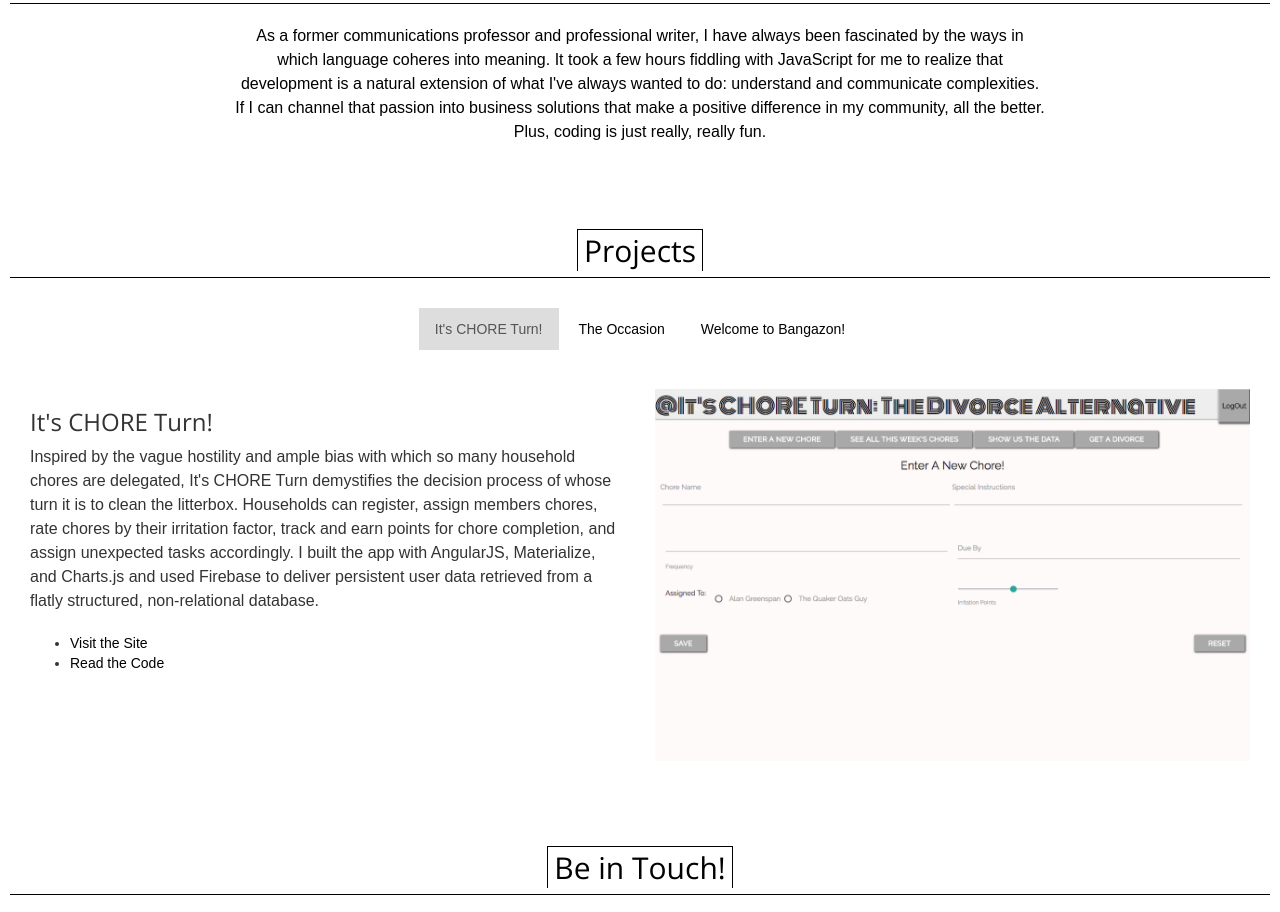
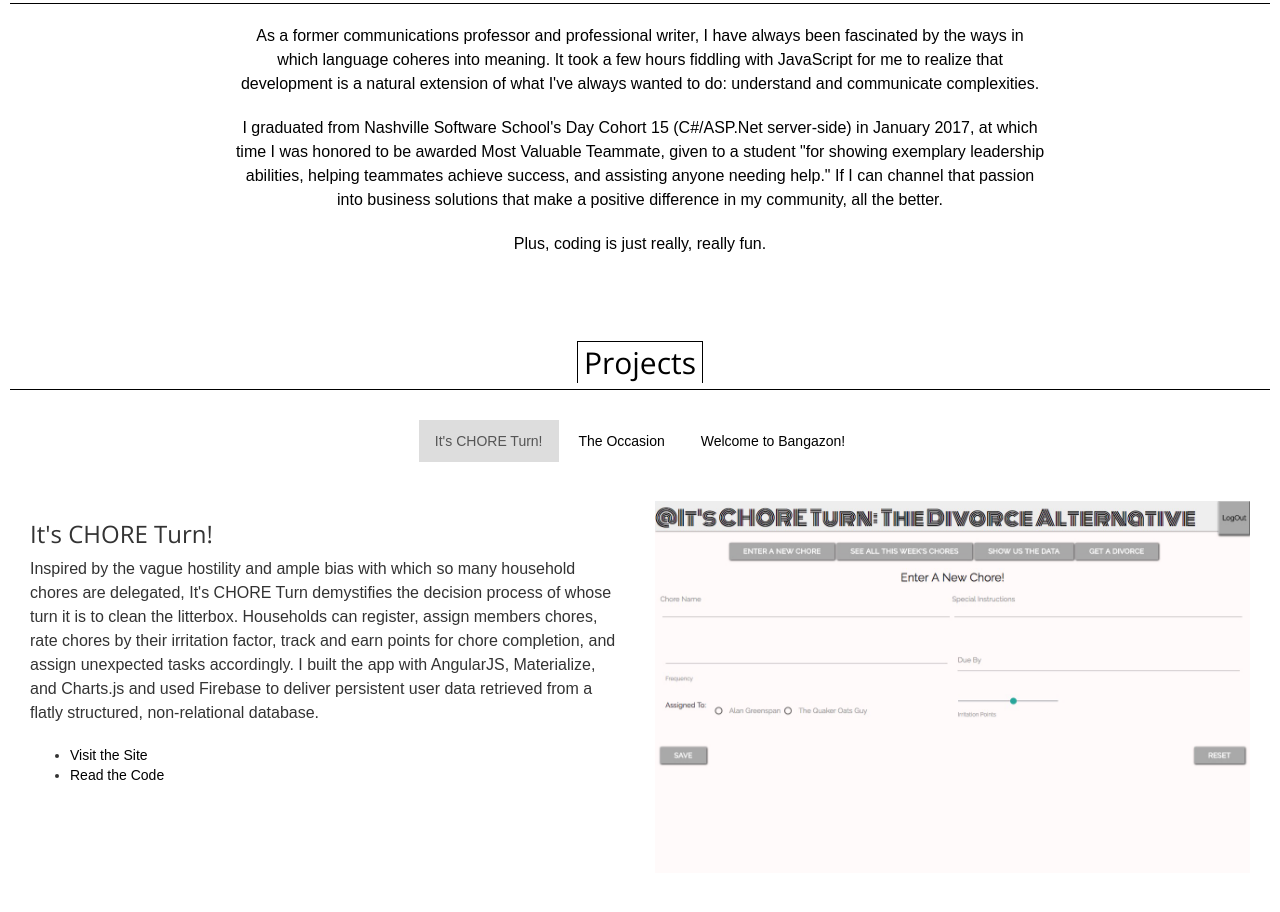
Before and after one commit to estorms/estorms.github.io, a website: page index.html in a window 1280 px wide. Shown: the part 875-1787 px from the top of the page. Drawn offline with nearby package versions, Linux system fonts and the light colour scheme; files whose address does not match are found by name.

Commit message:
updated welcome spiel

```diff
--- a/index.html
+++ b/index.html
@@ -65,7 +65,7 @@
                 <div class="row body-row" id="welcome">
                     <div class="col-lg-8 col-lg-offset-2 text-center">
                         <!-- <hr class=""> -->
-                        <p class="about-text">As a former communications professor and professional writer, I have always been fascinated by the ways in which language coheres into meaning. It took a few hours fiddling with JavaScript for me to realize that development is a natural extension of what I've always wanted to do: understand and communicate complexities. If I can channel that passion into business solutions that make a positive difference in my community, all the better. Plus, coding is just really, really fun.</p>
+                        <p class="about-text">As a former communications professor and professional writer, I have always been fascinated by the ways in which language coheres into meaning. It took a few hours fiddling with JavaScript for me to realize that development is a natural extension of what I've always wanted to do: understand and communicate complexities. </p> <p class="about-text">I graduated from Nashville Software School's Day Cohort 15 (C#/ASP.Net server-side) in January 2017, at which time I was honored to be awarded Most Valuable Teammate, given to a student "for showing exemplary leadership abilities, helping teammates achieve success, and assisting anyone needing help." If I can channel that passion into business solutions that make a positive difference in my community, all the better. </p><p class="about-text">Plus, coding is just really, really fun.</p>
                     </div>
                 </div>
             </section>
```
